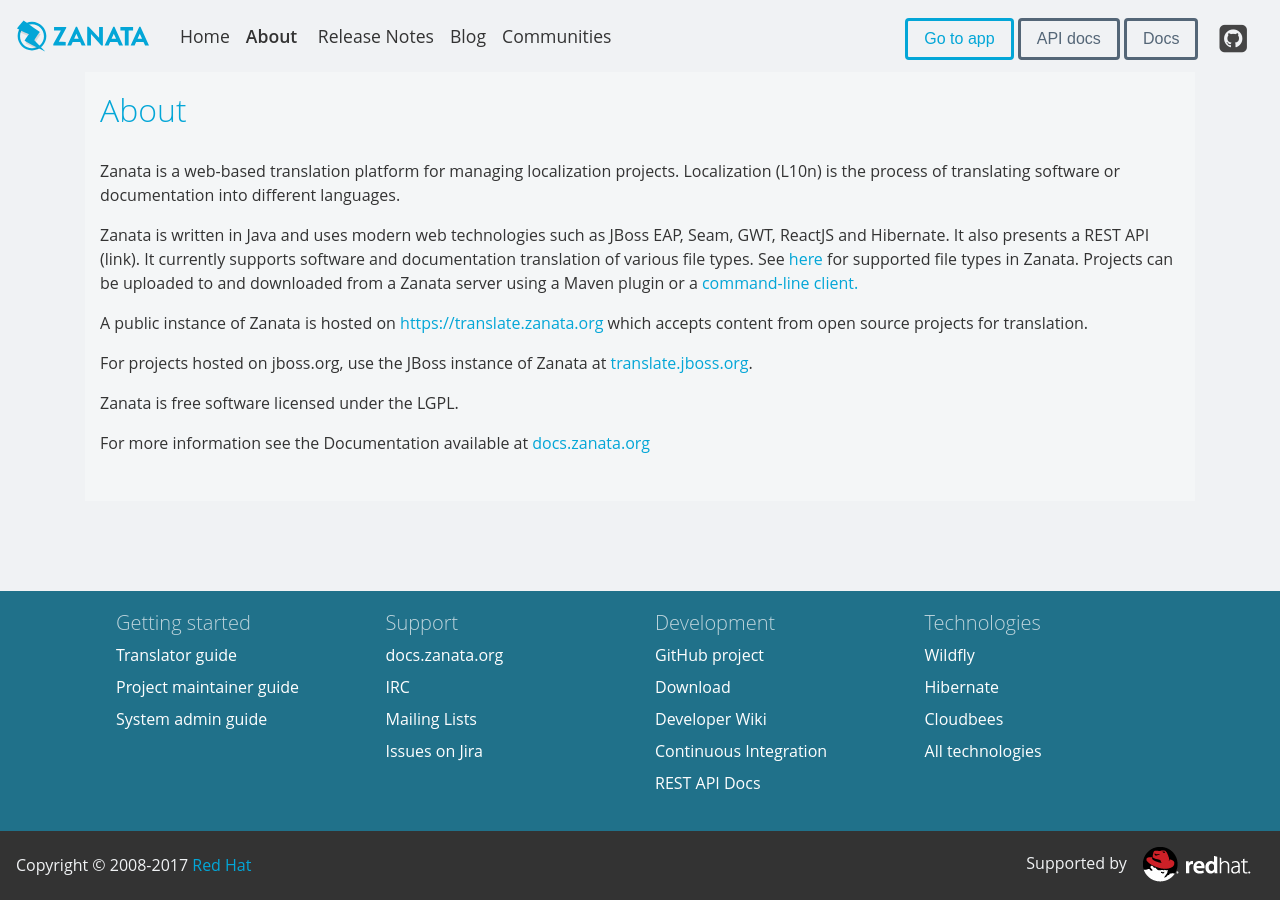
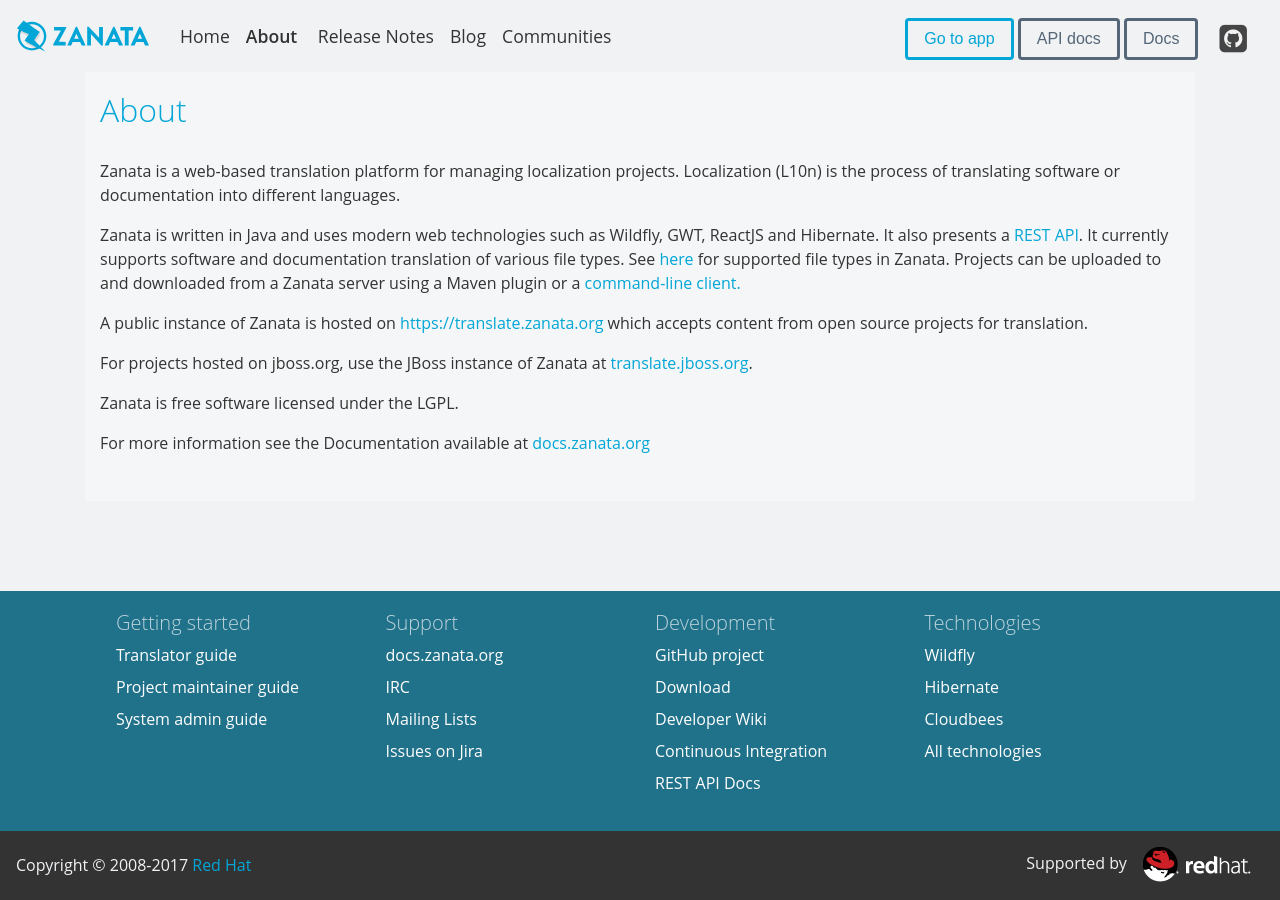
Before and after one commit to zanata/zanata.github.io, a Jekyll site: the page redesign/about.html, which Jekyll copies as it is, in a window 1280 px wide. Built offline with Jekyll 4.4.1, drawn with Linux system fonts in a browser that asks for light colours; nearby versions of some CDN libraries; Markdown is read by kramdown in place of the engine named in the settings.

Commit message:
feat(redesign) updated about text and fixed broken mobile nav on about page

```diff
--- a/redesign/about.html
+++ b/redesign/about.html
@@ -21,7 +21,7 @@
     <a class="navbar-brand" href="#"><img alt="Zanata logo" src="assets/logo.svg">
         <span class="logo-text"><img alt="Zanata logo" src=
                 "assets/logo-text.svg"></span></a>
-    <div class="collapse navbar-collapse" id="navbarMain">
+    <div class="collapse navbar-collapse" id="navbarsExampleDefault">
         <ul class="navbar-nav mr-auto">
             <li class="nav-item">
                 <a class="nav-link" href="index.html">Home</a>
@@ -56,7 +56,10 @@
 <div class="container" id="not-home">
     <h1>About</h1>
     <p>Zanata is a web-based translation platform for managing localization projects. Localization (L10n) is the process of translating software or documentation into different languages.</p>
-    <p>Zanata is written in Java and uses modern web technologies such as JBoss EAP, Seam, GWT, ReactJS and Hibernate. It also presents a REST API (link). It currently supports software and documentation translation of various file types. See <a href="http://docs.zanata.org/en/release/user-guide/projects/project-types/#supported-types">here</a>            for supported file types in Zanata. Projects can be uploaded to and downloaded from a Zanata server using a Maven plugin or a
+    <p>Zanata is written in Java and uses modern web technologies such as
+        Wildfly, GWT, ReactJS and Hibernate. It also presents a <a href="https://zanata.ci.cloudbees.com/job/zanata-api-site/site/zanata-common-api/rest-api-docs/index.html">
+            REST API</a>. It currently supports software and documentation
+        translation of various file types. See <a href="http://docs.zanata.org/en/release/user-guide/projects/project-types/#supported-types">here</a>            for supported file types in Zanata. Projects can be uploaded to and downloaded from a Zanata server using a Maven plugin or a
         <a href="http://docs.zanata.org/en/release/client/">command-line
             client.</a></p>
     <p>A public instance of Zanata is hosted on
```
